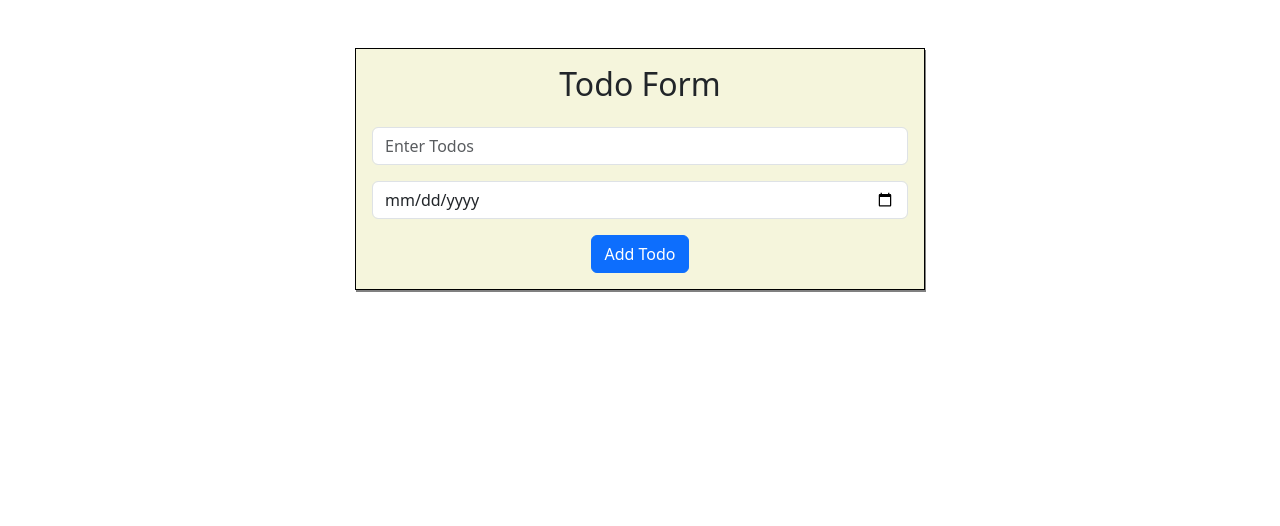
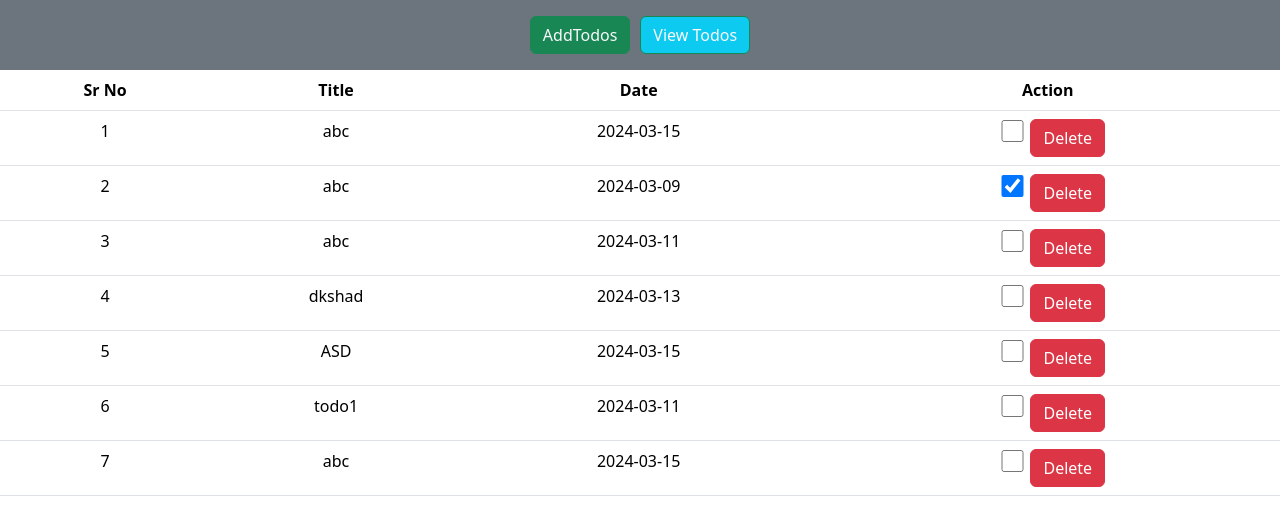
Before and after one commit to Dornal2002/react-assignments, a React (Create React App) app: page / in a window 1280 px wide. Shown: the top 526 px of the page. Built offline with nearby package versions, Linux system fonts and the light colour scheme; data requests are answered from the project's data file.

Commit message:
Assignment 4 Added

```diff
--- a/db.json
+++ b/db.json
@@ -1,25 +1,5 @@
 {
   "todos": [
-    {
-      "id": "986f",
-      "title": "asdb",
-      "date": "2024-03-14"
-    },
-    {
-      "id": "f486",
-      "title": "abc",
-      "date": "2024-03-12"
-    },
-    {
-      "id": "e0ed",
-      "title": "asd",
-      "date": "2024-03-14"
-    },
-    {
-      "id": "ecea",
-      "title": "sandhya",
-      "date": "2024-03-09"
-    },
     {
       "id": "e5a9",
       "title": "abc",
@@ -28,32 +8,37 @@
     {
       "id": "7693",
       "title": "abc",
-      "date": "2024-03-09"
+      "date": "2024-03-09",
+      "isCompleted": true
     },
     {
-      "id": "d753",
+      "id": "b207dfd5-4782-48c1-96f2-ef633f6f51bf",
       "title": "abc",
-      "date": "2024-03-16"
+      "date": "2024-03-11"
     },
     {
-      "id": "f15e",
-      "title": "rohan",
-      "date": "2024-03-12"
+      "id": "5e78",
+      "title": "dkshad",
+      "date": "2024-03-13",
+      "isCompleted": false
     },
     {
-      "id": "fd78b7a5-7fae-430c-8038-2e2ca2f03d6a",
-      "title": "abc",
-      "date": "2024-03-07"
+      "id": "0bd6653d-f39c-44bd-849c-41cb3d3eddf5",
+      "title": "ASD",
+      "date": "2024-03-15",
+      "isCompleted": false
     },
     {
-      "id": "2684a074-ae55-444c-9add-db73226de1d8",
-      "title": "abc",
-      "date": "2024-03-07"
+      "id": "690aa0b8-8255-4c98-ac18-08a7194a4eb0",
+      "title": "todo1",
+      "date": "2024-03-11",
+      "isCompleted": false
     },
     {
-      "id": "f039d3bb-02b5-4adf-921c-5289ed269929",
+      "id": "2d070575-c947-4261-99eb-b6551cb9f1e8",
       "title": "abc",
-      "date": "2024-03-14"
+      "date": "2024-03-15",
+      "isCompleted": false
     }
   ]
 }
--- a/package.json
+++ b/package.json
@@ -13,6 +13,7 @@
     "bootstrap": "^5.3.3",
     "react": "^18.2.0",
     "react-dom": "^18.2.0",
+    "react-router-dom": "^6.22.3",
     "react-scripts": "5.0.1",
     "typescript": "^4.9.5",
     "uuid": "^9.0.1",
@@ -42,5 +43,8 @@
       "last 1 firefox version",
       "last 1 safari version"
     ]
+  },
+  "devDependencies": {
+    "@types/uuid": "^9.0.8"
   }
 }
--- a/src/App.tsx
+++ b/src/App.tsx
@@ -1,12 +1,29 @@
 import React from 'react';
 import logo from './logo.svg';
 import './App.css';
+import {
+  BrowserRouter as Router,
+  Route,
+  Routes,
+} from "react-router-dom";
 import CreateTodo from './components/CreateTodo';
+import Todos from './components/Todos';
+import Error from "./components/Error";
+import ViewTodo from "./components/ViewTodo";
+import TodoNavbar from "./components/TodoNavbar";
 
 function App() {
   return (
     <div className="App">
-      <CreateTodo/>
+       <Router>
+        <TodoNavbar />
+        <Routes>
+          <Route path="/" element={<Todos />} />
+          <Route path="/createtodos" element={<CreateTodo />} />
+          <Route path="/viewtodos/:id" element={<ViewTodo />} />
+          <Route path="*" element={<Error />} />
+        </Routes>
+      </Router>
     </div>
   );
 }
--- a/src/components/CreateTodo.tsx
+++ b/src/components/CreateTodo.tsx
@@ -2,24 +2,27 @@ import "./CreateTodo.css";
 import React, { useEffect, useState } from "react";
 import "bootstrap/dist/css/bootstrap.css";
 import { v4 as uuidv4, validate } from "uuid";
+import { useNavigate } from "react-router";
 
 export interface Todo {
   id: number;
   title: string;
   date: string;
+  isCompleted: boolean;
 }
 
 export default function CreateTodo() {
-  const [title, setTitle] = useState<string>();
-  const [date, setDate] = useState<string>();
+  const [title, setTitle] = useState("");
+  const [date, setDate] = useState("");
+  const navigate = useNavigate();
   const unique_id = uuidv4();
 
-  const handleChangeInput = (e: React.ChangeEvent<HTMLInputElement>) => {
-    setTitle(e.target.value);
-  };
-
-  const handleChangeDate = (e: React.ChangeEvent<HTMLInputElement>) => {
-    setDate(e.target.value);
+  const getCurrentDate = () => {
+    const today = new Date();
+    const year = today.getFullYear();
+    const month = (today.getMonth() + 1).toString().padStart(2, "0");
+    const day = today.getDate().toString().padStart(2, "0");
+    return `${year}-${month}-${day}`;
   };
 
   const handleAdd = () => {
@@ -31,18 +34,19 @@ export default function CreateTodo() {
           id: unique_id,
           title: title,
           date: date,
+          isCompleted: false,
         }),
       })
-        .then((res) => res.json)
-        .then(() => alert("Data Posted Successfully"))
+        .then(() => alert("Data Added sucessfully"))
+        .then(() => navigate("/"))
         .catch((err) => err.message);
-
+    } else {
+      alert("Todo Cannot be Empty");
     }
   };
 
   return (
-    <>
-      <div className="container mt-5">
+    <div className=" mt-5">
       <div className="row">
         <div className="col-md-6 offset-md-3 form p-3">
           <h2 className="mb-4">Todo Form</h2>
@@ -53,7 +57,7 @@ export default function CreateTodo() {
                 className="form-control"
                 id="inputField"
                 placeholder="Enter Todos"
-                  onChange={(e) => handleChangeInput(e)}
+                onChange={(e) => setTitle(e.target.value)}
                 required
               />
             </div>
@@ -63,7 +67,8 @@ export default function CreateTodo() {
                 type="date"
                 className="form-control"
                 id="dateField"
-                  onChange={(e) => handleChangeDate(e)}
+                min={getCurrentDate()}
+                onChange={(e) => setDate(e.target.value)}
                 required
               />
             </div>
@@ -76,6 +81,5 @@ export default function CreateTodo() {
         </div>
       </div>
     </div>
-    </>
   );
 }
--- /dev/null
+++ b/src/components/Error.tsx
@@ -0,0 +1,5 @@
+const Error = () => {
+  return <p>Page Not Found</p>;
+};
+
+export default Error;
--- /dev/null
+++ b/src/components/TodoNavbar.tsx
@@ -0,0 +1,25 @@
+export default function TodoNavbar() {
+  return (
+    <nav className="navbar navbar-expand-lg bg-secondary justify-content-center">
+      <form className="form-inline text-center">
+        <button
+          className="btn btn-outline-success btn-hover text-light bg-success my-2 text-center"
+          type="submit"
+          style={{ marginRight: "10px" }}
+        >
+          <a className="nav-link" href="/createtodos">
+            AddTodos
+          </a>
+        </button>
+        <button
+          className="btn btn-outline-success btn-hover active text-light bg-info my-2 text-center "
+          type="submit"
+        >
+          <a className="nav-link" href="/">
+            View Todos
+          </a>
+        </button>
+      </form>
+    </nav>
+  );
+}
--- /dev/null
+++ b/src/components/Todos.css
@@ -0,0 +1,84 @@
+.header{
+    font-weight: bold;
+}
+
+.container {
+ display: flex;
+ flex-direction: column;
+ margin-right: 25%;
+ margin-left: 30%;
+ margin-top: 5%;
+ padding: 20px;
+ width: 700px;
+ gap: 4px;
+ box-shadow: 2px 2px gray;
+ border: 1px solid black;
+ justify-content: center;
+ align-items: center;
+ background-color: aqua;
+}
+
+.todos{
+    justify-content: center;
+    align-items: center;
+    margin-left: 35%;
+}
+
+.btn-Add{
+    background-color: green;
+    color: aliceblue;
+    font-size: 23px;
+    font-family: 'Gill Sans', 'Gill Sans MT', Calibri, 'Trebuchet MS', sans-serif;
+    border-radius: 10px;
+    margin-left: 5px;
+}
+
+.btn-delete{
+    background-color: red;
+    color: aliceblue;
+    font-size: 20px;
+    font-family: 'Gill Sans', 'Gill Sans MT', Calibri, 'Trebuchet MS', sans-serif;
+    border-radius: 10px;
+    margin-left: 10px;
+}
+input{
+    box-sizing: border-box;
+    font-size: larger;
+}
+
+li{
+    padding-left: -10%;
+    margin-left: 0%;
+}
+
+.inputfield{
+ font-size: 25px;
+ margin-left: 0px;
+}
+
+.switch{
+    cursor: pointer;
+}
+.card:hover{
+    transform: scale(1.05);
+ box-shadow: 0 10px 20px rgba(0,0,0,.12), 0 4px 8px rgba(0,0,0,.06);
+}
+
+.card-content {
+    overflow-x:scroll;
+    overflow-y: hidden;
+    text-overflow: ellipsis;
+    white-space: nowrap;
+  }
+
+.btn:hover{
+    transform: scale(1.05);
+ box-shadow: 0 10px 20px rgba(0,0,0,.12), 0 4px 8px rgba(0,0,0,.06);
+}
+
+.check-box{
+    height: 22px;
+    width: 25px;
+    margin-left: 10px;
+    margin-right: 5px;
+}
--- /dev/null
+++ b/src/components/Todos.tsx
@@ -0,0 +1,104 @@
+import React, { useEffect, useState } from "react";
+import "bootstrap/dist/css/bootstrap.css";
+import "./Todos.css";
+import { useNavigate } from "react-router-dom";
+
+export interface Todo {
+  id: number;
+  title: string;
+  date: string;
+  isCompleted: boolean;
+}
+
+export default function Todos() {
+  const [todolist, setTodolist] = useState<Todo[]>([]);
+  const [trigger, setTrigger] = useState(0);
+
+  const navigate = useNavigate();
+
+  // const [newTodo,setNewTodo]=useState<Todo>()
+
+  useEffect(() => {
+    fetch("http://localhost:8000/todos")
+      .then((resp) => resp.json())
+      .then((data) => setTodolist(data));
+  }, [trigger]);
+
+  const handleCheckbox = (
+    todo: Todo,
+    e: React.ChangeEvent<HTMLInputElement>
+  ) => {
+    // console.log(e.target.checked);
+    fetch(`http://localhost:8000/todos/${todo.id}`, {
+      method: "PATCH",
+      headers: {
+        "Content-Type": "application/json",
+      },
+      body: JSON.stringify({
+        isCompleted: e.target.checked,
+      }),
+    })
+      .then((res) => res.json())
+      .then(() => {
+        setTrigger(trigger + 1);
+      });
+  };
+
+  const handleDelete = (id: number) => {
+    fetch(`http://localhost:8000/todos/${id}`, {
+      method: "DELETE",
+      headers: {
+        "Content-Type": "application/json",
+      },
+    })
+      .then(() => alert("Deleted Successfully"))
+      .then(() => setTrigger(trigger + 1));
+  };
+
+  return (
+    <>
+       <div className="todos d-flex justify-content-left ms-0">
+          <table className="table ">
+            <thead>
+              <tr>
+                <th>Sr No</th>
+                <th>Title</th>
+                <th>Date</th>
+                <th>Action</th>
+              </tr>
+            </thead>
+            <tbody>
+              {todolist
+                .map((item: Todo, index: number) => (
+                  <tr key={item.id}>
+                    <td>{index + 1}</td>
+                    <td>
+                      <div onClick={() => navigate("/viewtodos/" + item.id)}>
+                        {item.title}
+                      </div>
+                    </td>
+                    <td>{item.date}</td>
+                    <td>
+                      <input
+                        className="check-box"
+                        checked={item.isCompleted}
+                        onChange={(e) => {
+                          handleCheckbox(item, e);
+                        }}
+                        type="checkbox"
+                      />
+                      <button
+                        className="btn btn-danger"
+                        onClick={() => handleDelete(item.id)}
+                      >
+                        Delete
+                      </button>
+                    </td>
+                  </tr>
+                ))}
+            </tbody>
+          </table>
+        </div>
+    </>
+  );
+}
--- /dev/null
+++ b/src/components/ViewTodo.tsx
@@ -0,0 +1,27 @@
+import { useEffect, useState } from "react";
+import { useParams } from "react-router-dom";
+
+export default function ViewTodo() {
+  const [title, setTitle] = useState<string>("");
+  const [date, setDate] = useState<string>("");
+  const params = useParams();
+  useEffect(() => {
+    const fetchData = async () => {
+      const res = await fetch(`http://localhost:8000/todos/${params.id}`).then(
+        (resp) => resp.json()
+      );
+      setTitle(res.title);
+      setDate(res.date);
+    };
+    fetchData();
+  }, [params.id]);
+
+  return (
+    <div>
+      <label>Title : </label>
+      <p>{title}</p>
+      <label>Date:</label>
+      <p>{date}</p>
+    </div>
+  );
+}
```
Also changed, not shown: src/components/useFetch.tsx (added, +47 -0 lines), 1 other file (tests, documents, lock files or other folders). Lines whose indentation alone changed are shown as unchanged.
